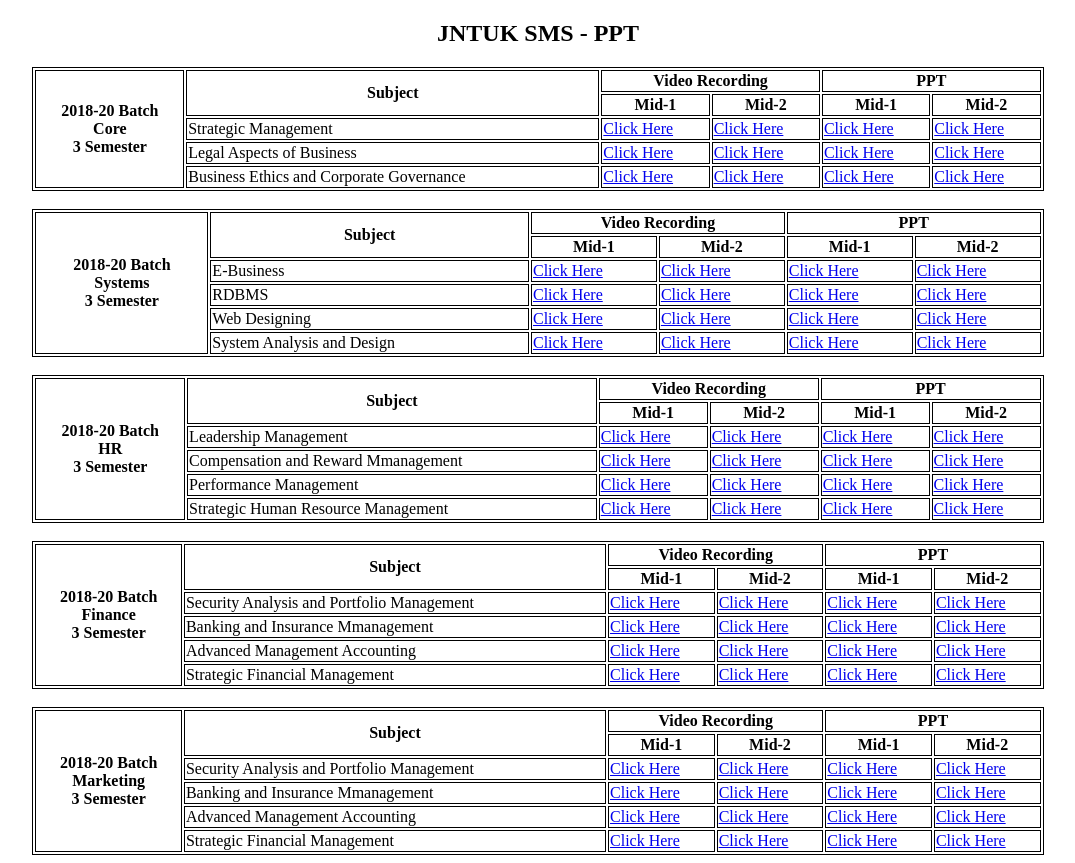
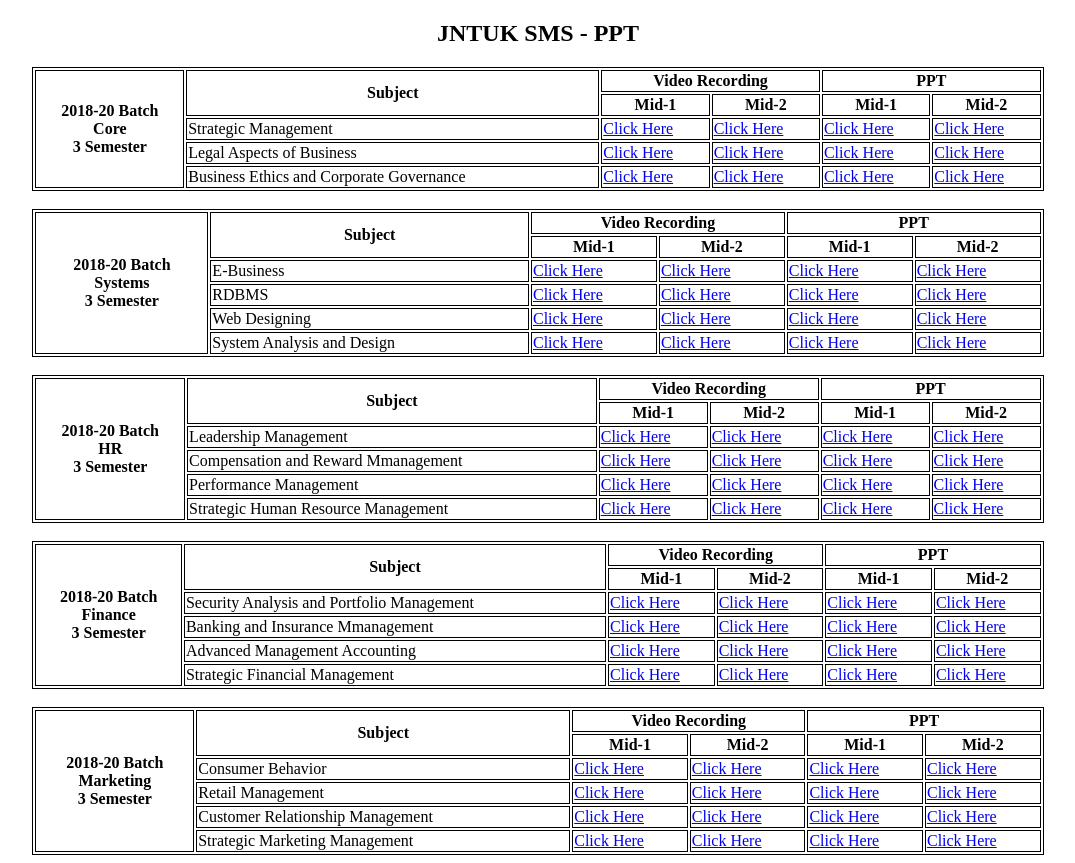
Before and after one commit to SubrahmanyamAchanta/SubrahmanyamAchanta, a plain HTML site: page index.html in a window 1280 px wide. Shown: the whole page, without its empty margins (102-1177 px from the left). Drawn offline with Linux system fonts and the light colour scheme.

Commit message:
updated marketing subjects names

```diff
--- a/index.html
+++ b/index.html
@@ -198,27 +198,27 @@
 	<th>Mid-2 </th>
   </tr>
   <tr>
-    <td> Security Analysis and Portfolio Management </td>
+    <td> Consumer Behavior </td>
     <td><a href = '#' target="_blank"> Click Here </a> </td>
 	<td><a href = '#' target="_blank"> Click Here </a> </td>
 	<td><a href = '#' target="_blank"> Click Here </a> </td>
 	<td><a href = '#' target="_blank"> Click Here </a> </td>
   </tr>
     <tr>
-    <td> Banking and Insurance Mmanagement </td>
+    <td> Retail Management </td>
 	<td><a href = '#' target="_blank"> Click Here </a> </td>
 	<td><a href = '#' target="_blank"> Click Here </a> </td>
 	<td><a href = '#' target="_blank"> Click Here </a> </td>
 	<td><a href = '#' target="_blank"> Click Here </a> </td>
   </tr>
     <tr>
-    <td> Advanced Management Accounting </td>
+    <td> Customer Relationship Management </td>
 	<td><a href = '#' target="_blank"> Click Here </a> </td>
 	<td><a href = '#' target="_blank"> Click Here </a> </td>
 	<td><a href = '#' target="_blank"> Click Here </a> </td>
 	<td><a href = '#' target="_blank"> Click Here </a> </td>
   </tr>
-    <td> Strategic Financial Management </td>
+    <td> Strategic Marketing Management </td>
 	<td><a href = '#' target="_blank"> Click Here </a> </td>
 	<td><a href = '#' target="_blank"> Click Here </a> </td>
 	<td><a href = '#' target="_blank"> Click Here </a> </td>
```
